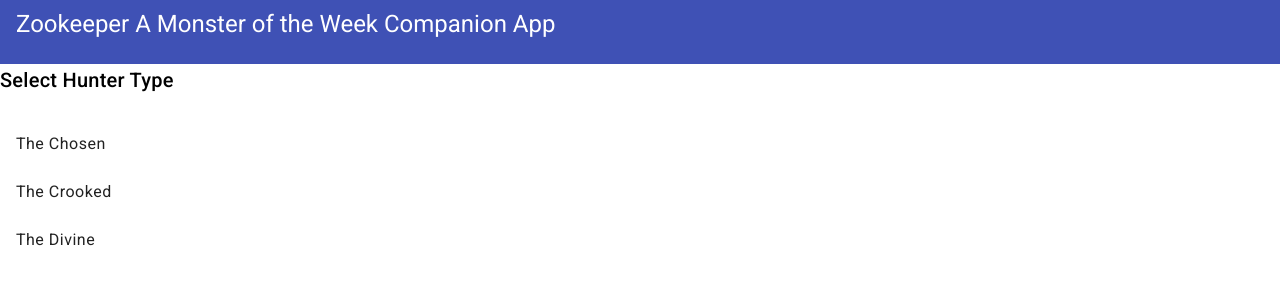
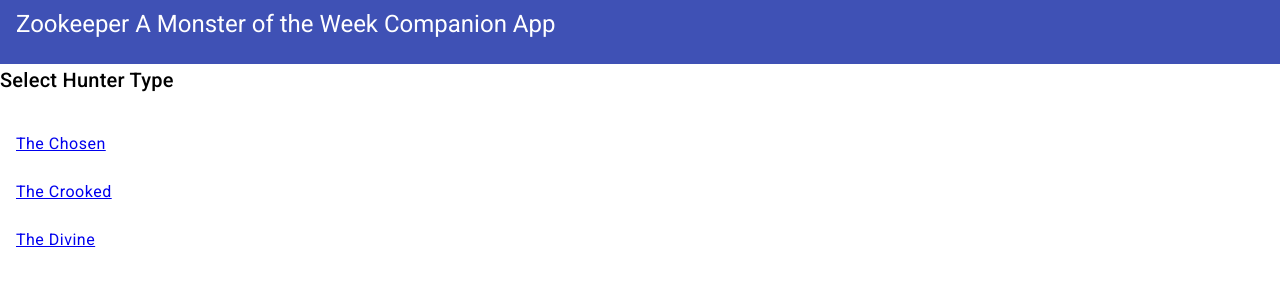
Before and after one commit to dc453/zookeeper-frontend, an Angular app: page /new in a window 1280 px wide. Shown: the top 300 px of the page. Built offline with nearby package versions, Linux system fonts and the light colour scheme.

Commit message:
route to create hunter screen from selected hunter type

```diff
--- a/src/app/select-hunter-type/select-hunter-type.component.html
+++ b/src/app/select-hunter-type/select-hunter-type.component.html
@@ -1,6 +1,6 @@
 <h2>Select Hunter Type</h2>
 <mat-list>
     <mat-list-item *ngFor="let hunter of hunterOptions">
-        <span>{{ hunter.name }}</span>
+        <a [routerLink]="'/new/' + hunter.id" [title]="hunter.name">{{ hunter.name }}</a>
     </mat-list-item>
 </mat-list>
```
